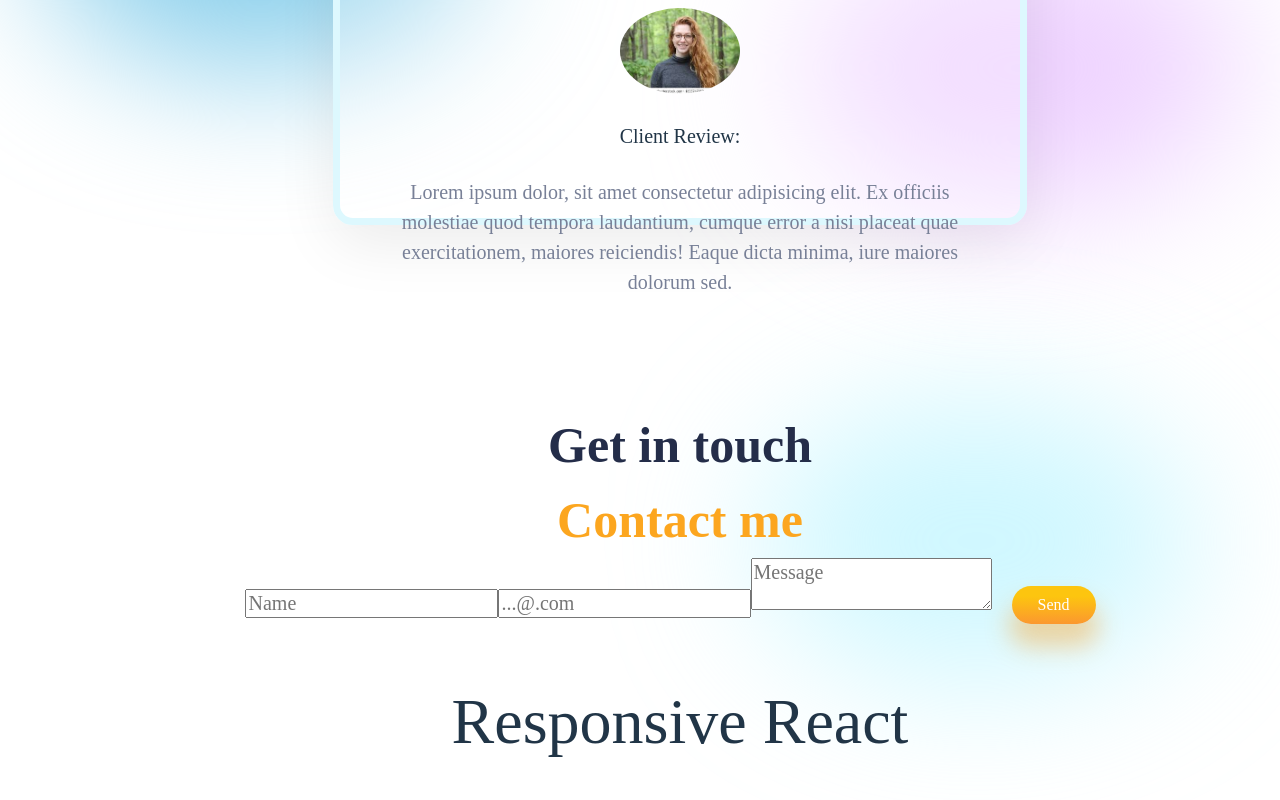
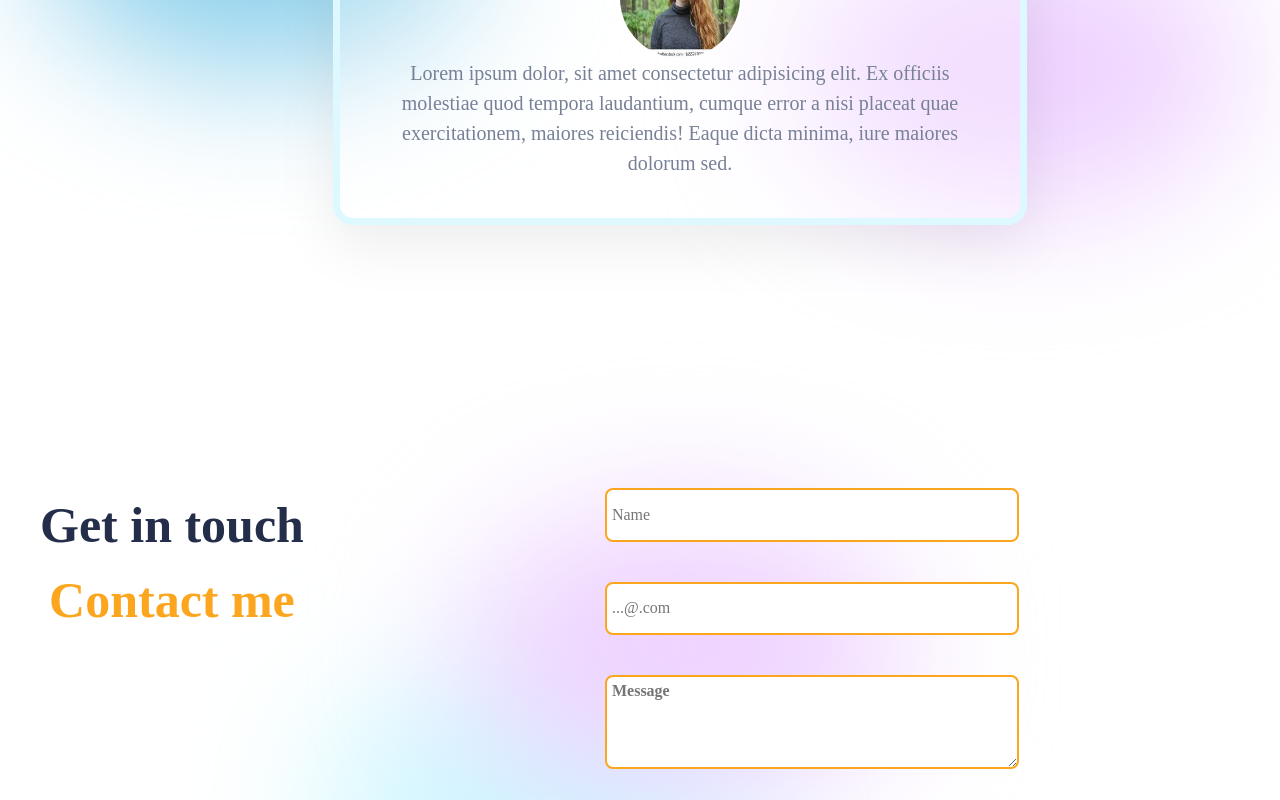
Before and after one commit to Jeremiias8/responsive-react-jf, a React (Vite) app in the folder responsive-react/: page / in a window 1280 px wide. Shown: the part 3800-4600 px from the top of the page. Built offline with nearby package versions, Linux system fonts and the light colour scheme.

Commit message:
improving functions

```diff
--- a/responsive-react/package.json
+++ b/responsive-react/package.json
@@ -10,6 +10,7 @@
     "preview": "vite preview"
   },
   "dependencies": {
+    "emailjs": "^4.0.3",
     "react": "^18.2.0",
     "react-dom": "^18.2.0",
     "swiper": "^11.0.6"
--- a/responsive-react/src/components/Contact/Contact.css
+++ b/responsive-react/src/components/Contact/Contact.css
@@ -0,0 +1,46 @@
+
+.contact-form {
+    display: flex;
+    height: 80vh;
+    margin-top: 4rem;
+    padding: 0 3rem 0 rem;
+}
+
+.c-right {
+    display: flex;
+    justify-content: center;
+    position: relative;
+    flex: 1;
+}
+
+.c-right > form {
+    display: flex;
+    flex-direction: column;
+    align-items: center;
+    gap: 2rem;
+}
+
+.c-right .user {
+    width: 20rem;
+    height: 2rem;
+    padding: 0.3em;
+    outline: none;
+    border: 2px solid var(--orange);
+    border-radius: 8px;
+    font-size: 16px;
+    -webkit-border-radius: 8px;
+    -moz-border-radius: 8px;
+    -ms-border-radius: 8px;
+    -o-border-radius: 8px;
+}
+
+textarea {
+    height: 4rem !important;
+    color: var(--orange);
+    font-weight: bold;
+}
+
+.c-blur1 {
+    top: 1rem;
+    left: 8rem;
+}
--- a/responsive-react/src/components/Contact/Contact.jsx
+++ b/responsive-react/src/components/Contact/Contact.jsx
@@ -1,7 +1,28 @@
-import React from 'react'
+import React, { useRef } from 'react'
 import './Contact.css'
 
+import emailjs from 'emailjs';
+
 export const Contact = () => {
+
+    const form = useRef();
+
+    const sendEmail = (e) => {
+        e.preventDefault();
+
+        emailjs.sendForm('service_3uq8uvd', 'template_l4cpxqj', form.current, 'YOUR_USER_ID')
+        .then((result) => {
+            console.log(result.text);
+        }, (error) => {
+            console.log(error.text);
+        });
+
+        if (window.confirm("Your message has been sent!")) {
+
+            const form = document.getElementById("contact-form");
+            form.reset();
+        }
+    }
 
   return (
     <div className="contact-form">
@@ -11,7 +32,7 @@ export const Contact = () => {
                 <span>Get in touch</span>
                 <span>Contact me</span>
 
-                <div className="blur s-blur"
+                <div className="blur s-blur1"
                     style={{ background: "#ABF1FF94" }}
                 ></div>
             </div>
--- a/responsive-react/src/components/Testimonials/Testimonials.jsx
+++ b/responsive-react/src/components/Testimonials/Testimonials.jsx
@@ -68,10 +68,7 @@ export const Testimonials = () => {
                         className='swiper-slide'
                     >
                         <div className="testimonials">
-                            <h3>Client Img:</h3>
                             <img src={client.img} alt="" />
-
-                            <h4>Client Review:</h4>
                             <span>{client.review}</span>
                         </div>
                     </SwiperSlide>
```
Also changed, not shown: 1 other file (tests, documents, lock files or other folders).
